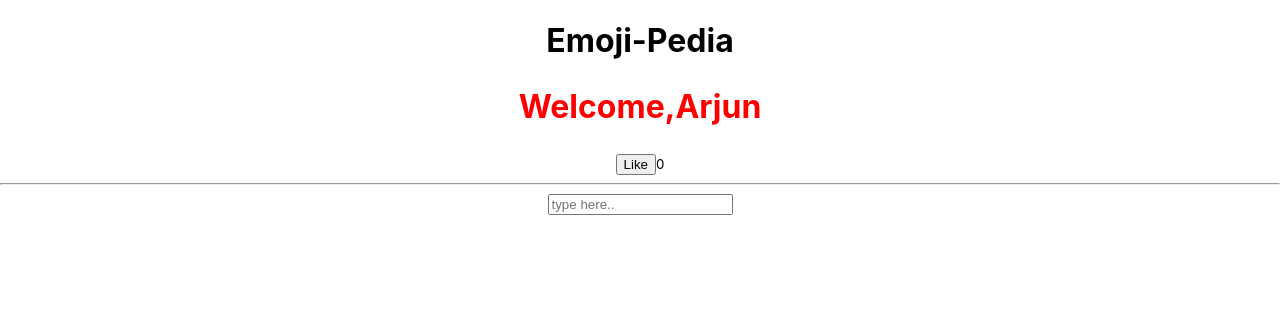
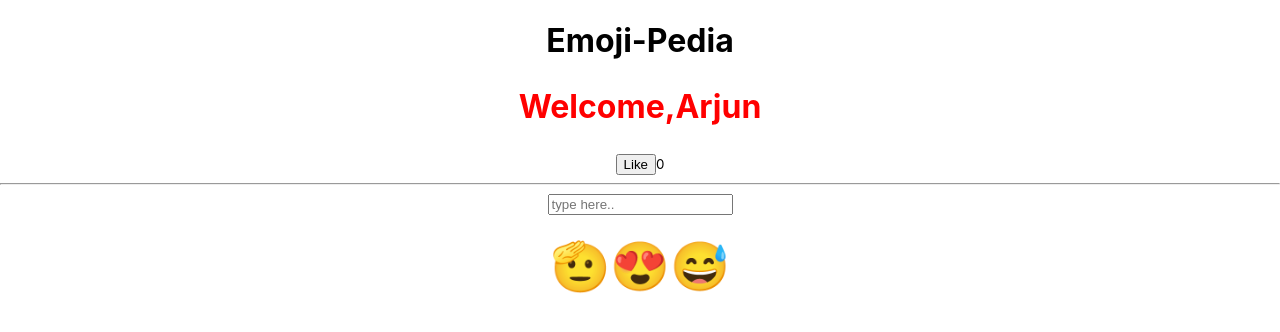
Before and after one commit to Sourabhpande532/emojipedia-mini-project, a React (Create React App) app: page / in a window 1280 px wide. Shown: the top 332 px of the page. Built offline with nearby package versions, Linux system fonts and the light colour scheme.

Commit message:
fix - input-output-proccesing

```diff
--- a/src/App.js
+++ b/src/App.js
@@ -13,6 +13,9 @@ let emojiDictionary = {
   "😅": "Rat a smell",
 };
 console.log(emojiDictionary["😍"]);
+console.log(Object.keys(emojiDictionary));
+
+const turnDictionaryIntoArray = Object.keys(emojiDictionary)
 
 function App() {
   const [count, setCount] = useState(0);
@@ -24,13 +27,23 @@ function App() {
   };
 
   const readUserValue = (event) => {
-   let userInputQuerry = event.target.value;
-   let userInputEmoji = emojiDictionary[userInputQuerry]
-   if(userInputEmoji === undefined){
-    userInputEmoji = "Currently Not Avalable"
-   }
-   setSearch(userInputEmoji)
+    let userInputQuerry = event.target.value;
+    if (userInputQuerry in emojiDictionary) {
+      setSearch(emojiDictionary[userInputQuerry]);
+    } else {
+      setSearch("Fail to recognize try another time");
+    }
+    // let userInputEmoji = emojiDictionary[userInputQuerry];
+    //  if(userInputEmoji === undefined){
+    //   userInputEmoji = "Currently Not Avalable"
+    //  }
+    //  setSearch(userInputEmoji)
   };
+
+  const getInfoOnClick = (emojiItem)=>{
+    let meaning = emojiDictionary[emojiItem];
+    setSearch(meaning);
+  }
 
   return (
     <div className='App'>
@@ -41,6 +54,15 @@ function App() {
       <hr></hr>
       <input type='text' placeholder='type here..' onChange={readUserValue} />
       <h1>{search}</h1>
+      {turnDictionaryIntoArray.map((item,index)=>{
+        return(
+          <span
+          style={{fontSize:"3rem"}}
+          onClick={()=>getInfoOnClick(item)}
+          >
+          {item}</span>
+        )
+  })}
     </div>
   );
 }
```
